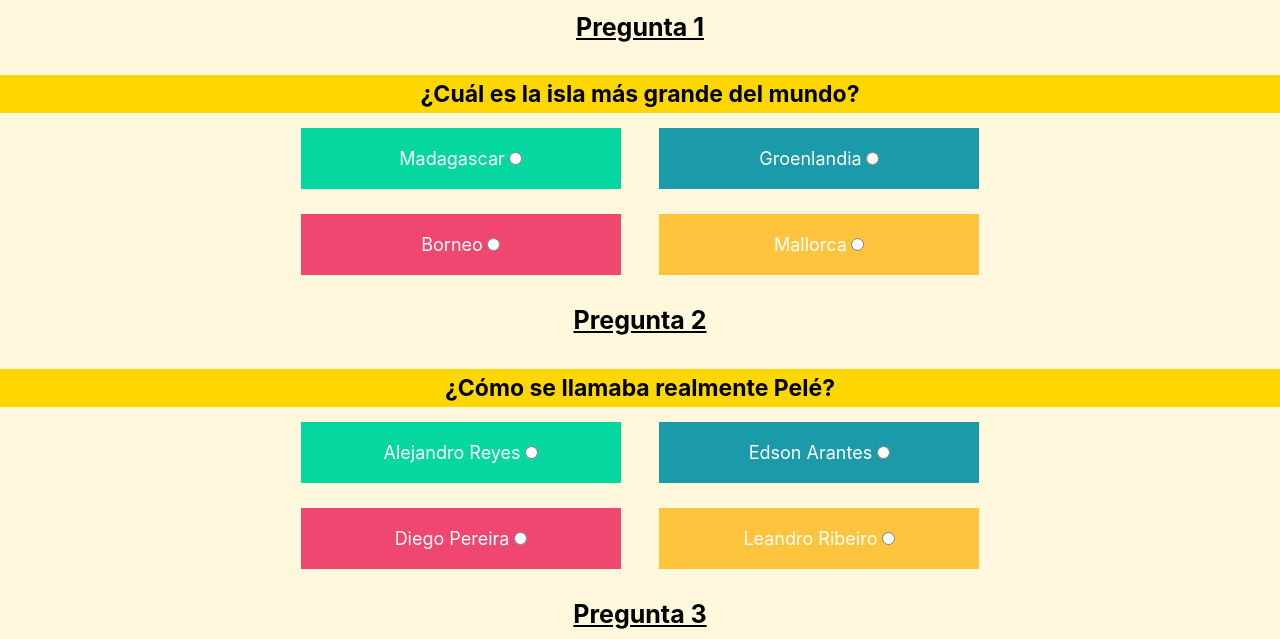
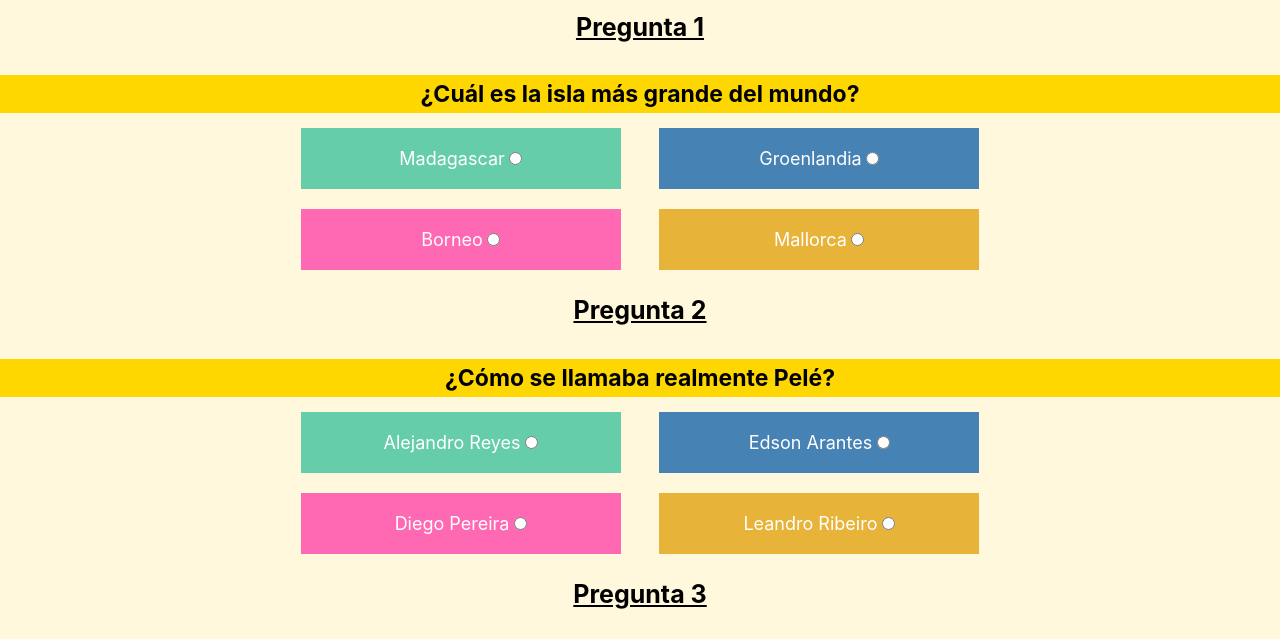
Before and after one commit to Javierhu89/Quiz, a plain HTML site: page quiz.html in a window 1280 px wide. Shown: the part 85-724 px from the top of the page. Drawn offline with Linux system fonts and the light colour scheme.

Commit message:
Toque Final

```diff
--- a/css/style.css
+++ b/css/style.css
@@ -56,42 +56,42 @@ button{
     padding-bottom: 5px;
 }
 .opcion1{
-    background-color: #06d6a0;
+    background-color: #66CDAA;
     color: white;
     font-size: 18px;
 }
 .respuesta1{
-    background-color: #06d6a0;
+    background-color: #66CDAA;
     padding-top:20px;
     padding-bottom: 20px;
 }
 .opcion2{
-    background-color: #1b9aaa;
+    background-color: #4682B4;
     color: white;
     font-size: 18px;
 }
 .respuesta2{
-    background-color: #1b9aaa;
+    background-color: #4682B4;
     padding-top:20px;
     padding-bottom: 20px;
 }
 .opcion3{
-    background-color: #ef476f;
+    background-color: #FF69B4;
     color: white;
     font-size: 18px;
 }
 .respuesta3{
-    background-color: #ef476f;
+    background-color: #FF69B4;
     padding-top:20px;
     padding-bottom: 20px;
 }
 .opcion4{
-    background-color: #ffc43d;
+    background-color: #e7b338;
     color: white;
     font-size: 18px;
 }
 .respuesta4{
-    background-color: #ffc43d;
+    background-color: #e7b338;
     padding-top:20px;
     padding-bottom: 20px;
 }
@@ -170,31 +170,31 @@ footer p{
     }
     .respuesta1{
         width: 25%;
-        margin-left:10%;
+        margin-left:11%;
         margin-top: 10px;
         margin-right: 1.5%;
-        margin-bottom: 15px;
+        margin-bottom: 10px;
     }
     .respuesta2{
         width: 25%;
-        margin-right:10%;
+        margin-right:11%;
         margin-left: 1.5%;
         margin-top: 10px;
-        margin-bottom: 15px;
+        margin-bottom: 10px;
     }
     .respuesta3{
         width: 25%;
-        margin-left:10%;
+        margin-left:11%;
         margin-right: 1.5%;
         margin-top: 10px;
-        margin-bottom: 15px;
+        margin-bottom: 10px;
     }
     .respuesta4{
         width: 25%;
-        margin-right:10%;
+        margin-right:11%;
         margin-top: 10px;
         margin-left: 1.5%;
-        margin-bottom: 15px;
+        margin-bottom: 10px;
     }
     #valiente , #asustado{
         width: 15%;
--- a/js/script.js
+++ b/js/script.js
@@ -20,12 +20,14 @@ document.getElementById("final").addEventListener("click",function(event){
                     if (respuestas[j] == answers[i].value)
                     {
                     answers[i].parentElement.style.backgroundColor = "#228B22";
-                    answers[i].parentElement.style.border = "solid black 4px";
+                    answers[i].parentElement.style.border = "solid black 3px";
+                    answers[i].parentElement.style.padding = "16px 0px 16px 0px";
                     fondos[i].style.backgroundColor = "#228B22";
                     aciertos++;
                     }else{
                         answers[i].parentElement.style.backgroundColor = "#B22222";
-                        answers[i].parentElement.style.border = "solid black 4px";
+                        answers[i].parentElement.style.border = "solid black 3px";
+                        answers[i].parentElement.style.padding = "16px 0px 16px 0px";
                         fondos[i].style.backgroundColor = "#B22222";
                     } j++;
                 }
```
